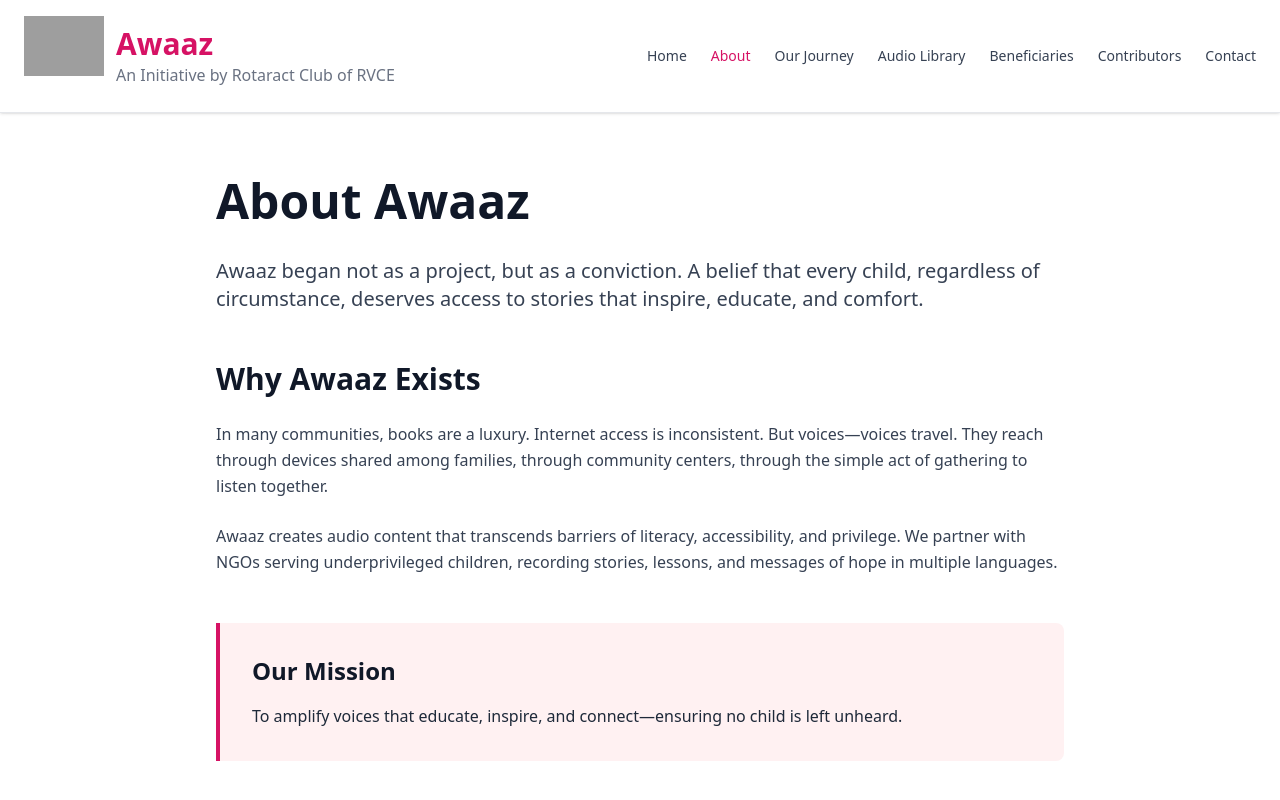
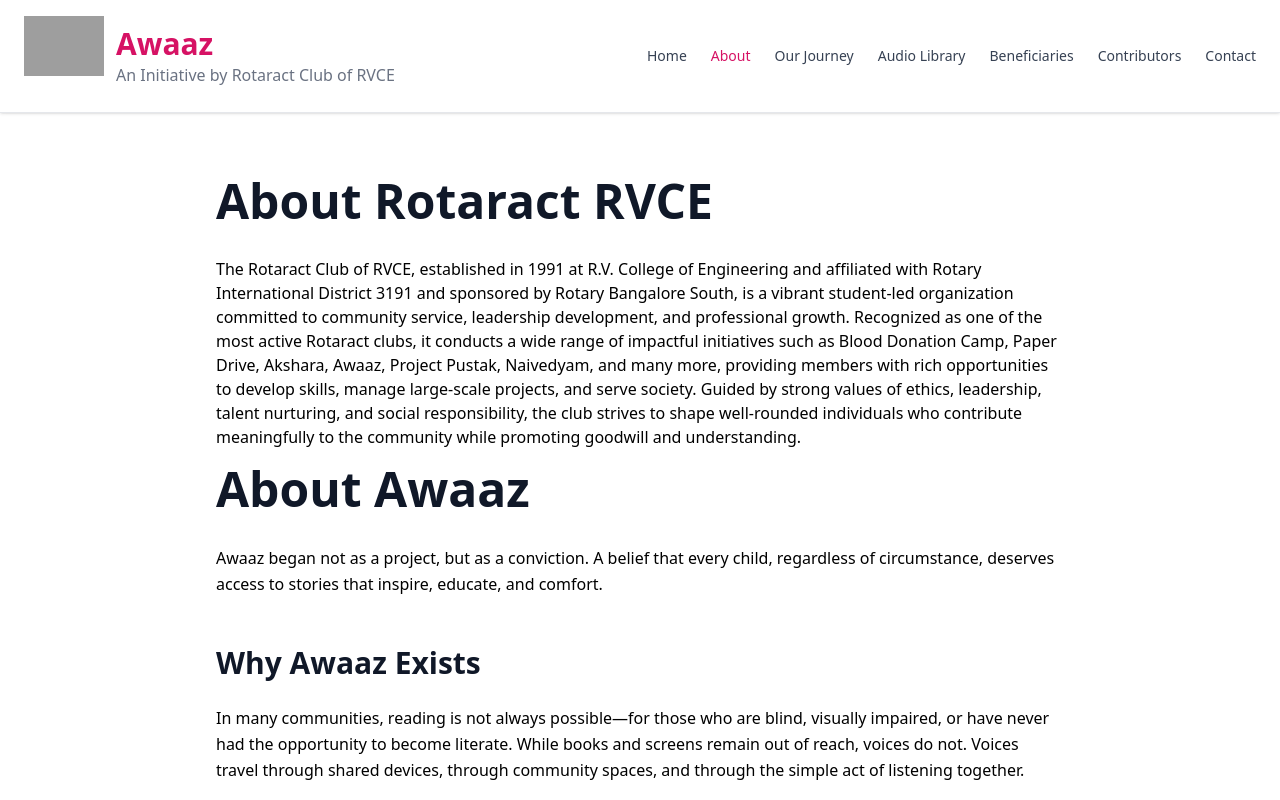
Before and after one commit to samkitsamsukha/awaaz-rotaract-rvce, a React (Vite) app: page / in a window 1280 px wide. Both pictures are taken after a click on the button "About". Shown: the top 800 px of the page. Built offline with nearby package versions, Linux system fonts and the light colour scheme; grey boxes are pictures that could not be loaded.

Commit message:
update: about page content reframe

```diff
--- a/src/components/AboutPage.jsx
+++ b/src/components/AboutPage.jsx
@@ -1,47 +1,46 @@
 const AboutPage = () => (
     <div className="min-h-screen bg-white">
         <section className="max-w-4xl mx-auto px-6 py-16">
+            <h1 className="text-5xl font-sans font-bold text-gray-900 mb-8">About Rotaract RVCE</h1>
+            <p className="mb-4">
+                The Rotaract Club of RVCE, established in 1991 at R.V. College of Engineering and affiliated with Rotary International District 3191 and sponsored by Rotary Bangalore South, is a vibrant student-led organization committed to community service, leadership development, and professional growth. Recognized as one of the most active Rotaract clubs, it conducts a wide range of impactful initiatives such as Blood Donation Camp, Paper Drive, Akshara, Awaaz, Project Pustak, Naivedyam, and many more, providing members with rich opportunities to develop skills, manage large-scale projects, and serve society. Guided by strong values of ethics, leadership, talent nurturing, and social responsibility, the club strives to shape well-rounded individuals who contribute meaningfully to the community while promoting goodwill and understanding.
+            </p>
             <h1 className="text-5xl font-sans font-bold text-gray-900 mb-8">About Awaaz</h1>
 
-            <div className="prose prose-lg max-w-none space-y-6 text-gray-700 leading-relaxed">
-                <p className="text-xl">
+            <div className="prose prose-lg max-w-none space-y-6 leading-relaxed">
+                <p className="">
                     Awaaz began not as a project, but as a conviction. A belief that every child,
                     regardless of circumstance, deserves access to stories that inspire, educate, and comfort.
                 </p>
 
                 <h2 className="text-3xl font-sans font-bold text-gray-900 mt-12 mb-6">Why Awaaz Exists</h2>
                 <p>
-                    In many communities, books are a luxury. Internet access is inconsistent. But voices—voices
-                    travel. They reach through devices shared among families, through community centers, through
-                    the simple act of gathering to listen together.
+                    In many communities, reading is not always possible—for those who are blind, visually impaired, or have never had the opportunity to become literate. While books and screens remain out of reach, voices do not. Voices travel through shared devices, through community spaces, and through the simple act of listening together.
                 </p>
                 <p>
-                    Awaaz creates audio content that transcends barriers of literacy, accessibility, and privilege.
-                    We partner with NGOs serving underprivileged children, recording stories, lessons, and messages
-                    of hope in multiple languages.
+                    Awaaz exists to serve those who cannot rely on written words. We create meaningful audio content for the blind, the visually impaired, and those who cannot read, recording stories, lessons, and messages of hope in multiple languages in partnership with NGOs, ensuring knowledge, inspiration, and dignity are accessible to all—through sound.
                 </p>
 
                 <div className="bg-rose-50 border-l-4 border-[#D61264] p-8 my-12 rounded-r-lg">
                     <h3 className="text-2xl font-sans font-bold text-gray-900 mb-4">Our Mission</h3>
                     <p className="text-gray-800">
-                        To amplify voices that educate, inspire, and connect—ensuring no child is left unheard.
+                        To make knowledge and stories accessible to the blind, visually impaired, and non-literate by creating meaningful audio content—ensuring no one is deprived of learning due to inability to read.
                     </p>
                 </div>
 
                 <div className="bg-rose-50 border-l-4 border-[#D61264] p-8 my-12 rounded-r-lg">
                     <h3 className="text-2xl font-sans font-bold text-gray-900 mb-4">Our Vision</h3>
                     <p className="text-gray-800">
-                        A world where every child has access to stories and knowledge through the simple,
-                        powerful medium of voice.
+                        A world where every person, regardless of visual ability or literacy, can access education, stories, and inspiration through the power of sound.
                     </p>
                 </div>
 
                 <h2 className="text-3xl font-sans font-bold text-gray-900 mt-12 mb-6">Core Values</h2>
                 <ul className="space-y-4">
-                    <li><strong className="text-[#D61264]">Empathy:</strong> We listen first, create second.</li>
-                    <li><strong className="text-[#D61264]">Accessibility:</strong> Every child, every voice, every story matters.</li>
-                    <li><strong className="text-[#D61264]">Conviction:</strong> We are driven by purpose, not publicity.</li>
-                    <li><strong className="text-[#D61264]">Community:</strong> We grow together, learn together, serve together.</li>
+                    <li><strong className="text-[#D61264]">Empathy:</strong> We understand the challenges of those who cannot read and design with compassion first.</li>
+                    <li><strong className="text-[#D61264]">Accessibility:</strong> Knowledge should not depend on eyesight or literacy.</li>
+                    <li><strong className="text-[#D61264]">Conviction:</strong> We are driven by impact, not recognition.</li>
+                    <li><strong className="text-[#D61264]">Community:</strong> We collaborate with institutions and communities to serve and uplift together.</li>
                 </ul>
             </div>
         </section>
```
